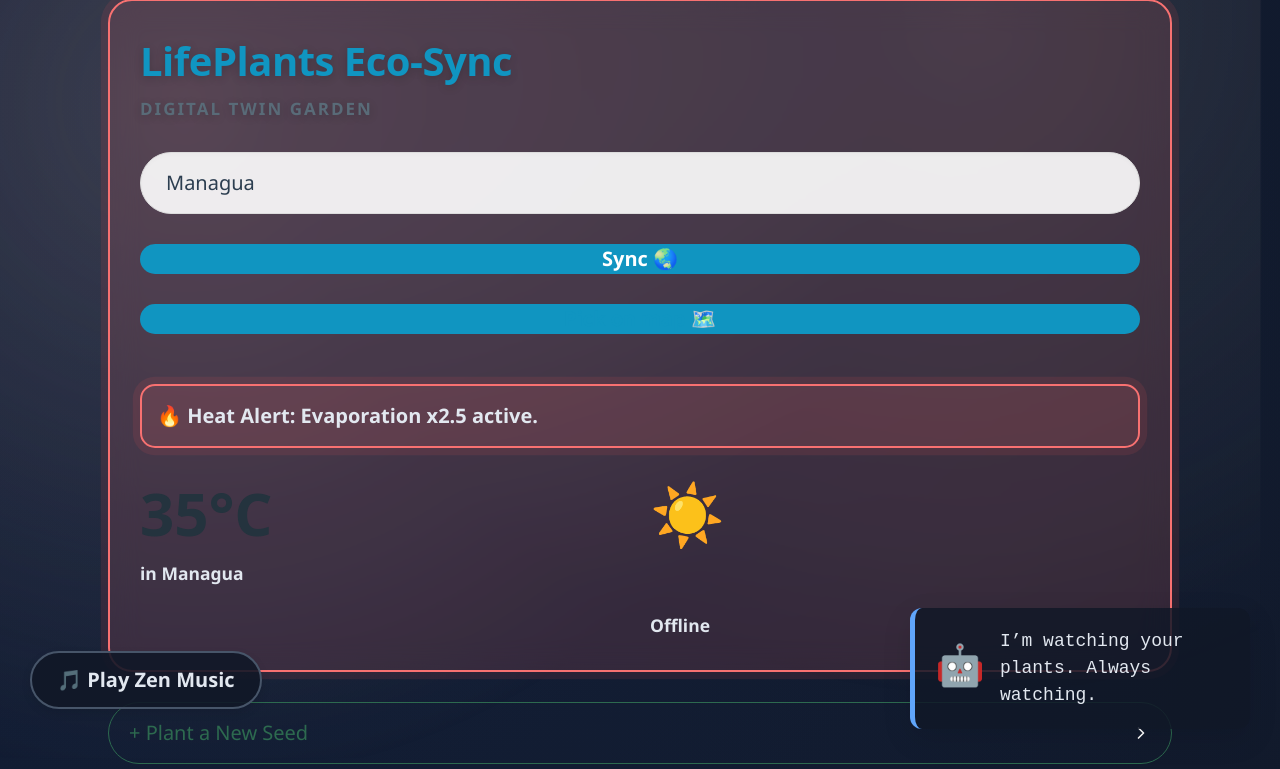
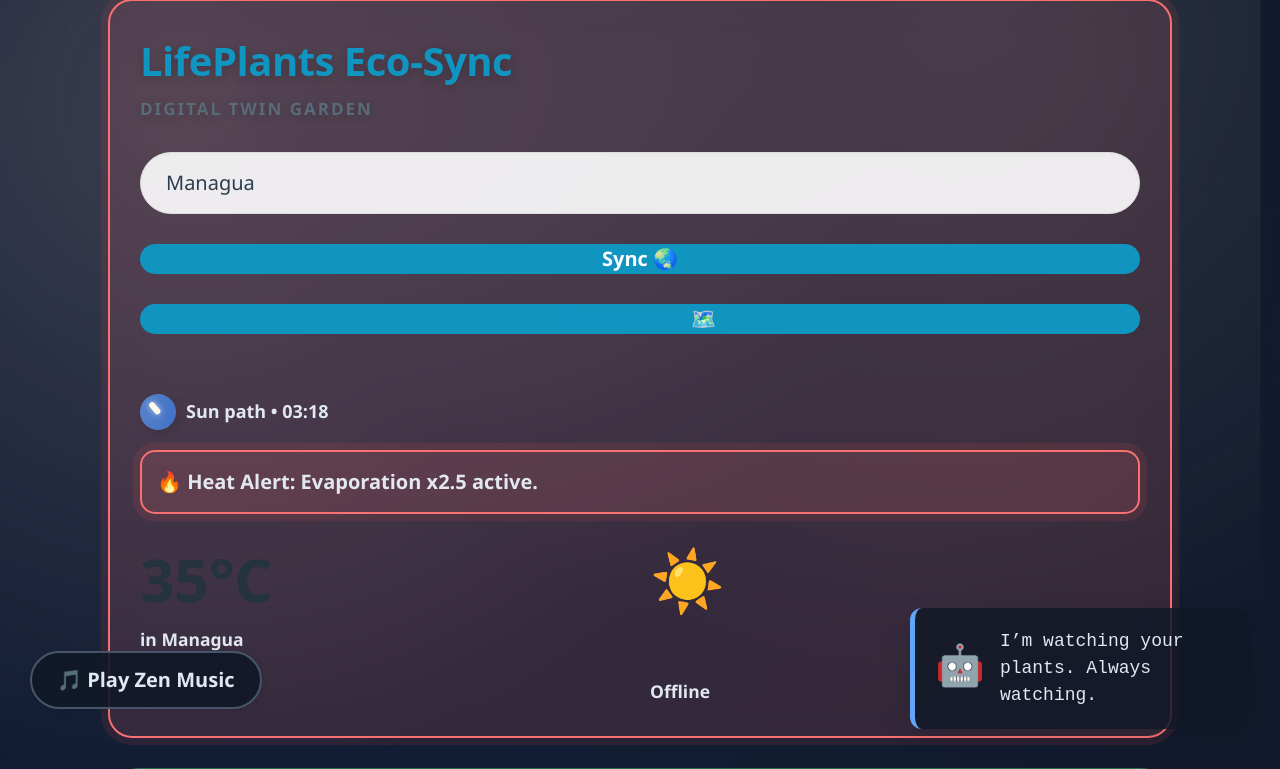
Before and after one commit to MiguelSalmeron/Lifeplants-ecosyn, a Flask app: page / in a window 1280 px wide. Shown: the part 41-810 px from the top of the page. Run offline with Flask 3, Linux system fonts and the light colour scheme; data that the repository does not hold is empty.

Commit message:
I add a solar compass icon that rotates with local time and keep night mode toggles in place

```diff
--- a/static/css/style.css
+++ b/static/css/style.css
@@ -511,3 +511,41 @@ body.night-mode .heat-alert {
 }
 body.night-mode progress { background: #1f2937; }
 body.night-mode progress::-webkit-progress-bar { background: #1f2937; }
+
+/* --- 15. BRÚJULA SOLAR --- */
+.solar-compass {
+    display: inline-flex;
+    align-items: center;
+    gap: 10px;
+    font-size: 0.9rem;
+    color: var(--text-dark);
+}
+.solar-compass .icon {
+    width: 36px;
+    height: 36px;
+    border-radius: 50%;
+    background: linear-gradient(135deg, rgba(255, 213, 128, 0.8), rgba(255, 183, 77, 0.9));
+    box-shadow: 0 4px 10px rgba(0,0,0,0.1);
+    display: grid;
+    place-items: center;
+    position: relative;
+    overflow: hidden;
+    transform: rotate(var(--compass-rotation, 0deg));
+    transition: transform 0.6s ease-out;
+}
+.solar-compass .icon::after {
+    content: "";
+    position: absolute;
+    width: 6px;
+    height: 14px;
+    background: #fffbeb;
+    border-radius: 3px;
+    top: 6px;
+    left: 50%;
+    transform: translateX(-50%);
+    box-shadow: 0 0 6px rgba(255,255,255,0.7);
+}
+body.night-mode .solar-compass { color: var(--text-night); }
+body.night-mode .solar-compass .icon {
+    background: linear-gradient(135deg, rgba(96,165,250,0.7), rgba(59,130,246,0.75));
+}
--- a/templates/index.html
+++ b/templates/index.html
@@ -28,6 +28,11 @@
                 <button type="submit">Sync 🌏</button>
                 <button type="button" id="pickOnMapBtn" class="outline">Pick on map 🗺️</button>
             </form>
+
+            <div style="margin-top: 10px;" class="solar-compass">
+                <div class="icon" id="solarCompassIcon" aria-hidden="true"></div>
+                <span id="solarCompassLabel">Sun path</span>
+            </div>
 
             {% if temp > 30 %}
             <div class="heat-alert" style="margin-top: 12px; padding: 15px; border-radius: 15px;">
@@ -215,6 +220,21 @@
                 body.classList.add('night-mode');
             }
         })();
+
+        // Brújula solar: rotación según hora local (simple)
+        (function solarCompass() {
+            const icon = document.getElementById('solarCompassIcon');
+            const label = document.getElementById('solarCompassLabel');
+            if (!icon) return;
+            const now = new Date();
+            const angle = ((now.getHours() + now.getMinutes() / 60) / 24) * 360 - 90; // -90 para apuntar a la izquierda al amanecer
+            icon.style.setProperty('--compass-rotation', `${angle}deg`);
+            if (label) {
+                const hours = now.getHours().toString().padStart(2,'0');
+                const mins = now.getMinutes().toString().padStart(2,'0');
+                label.textContent = `Sun path • ${hours}:${mins}`;
+            }
+        })();
     </script>
 
     <script src="https://unpkg.com/leaflet@1.9.4/dist/leaflet.js" integrity="sha256-20nQCchB9co0qIjJZRGuk2/Z9VM+kNiyxNV1lvTlZBo=" crossorigin="anonymous"></script>
```
